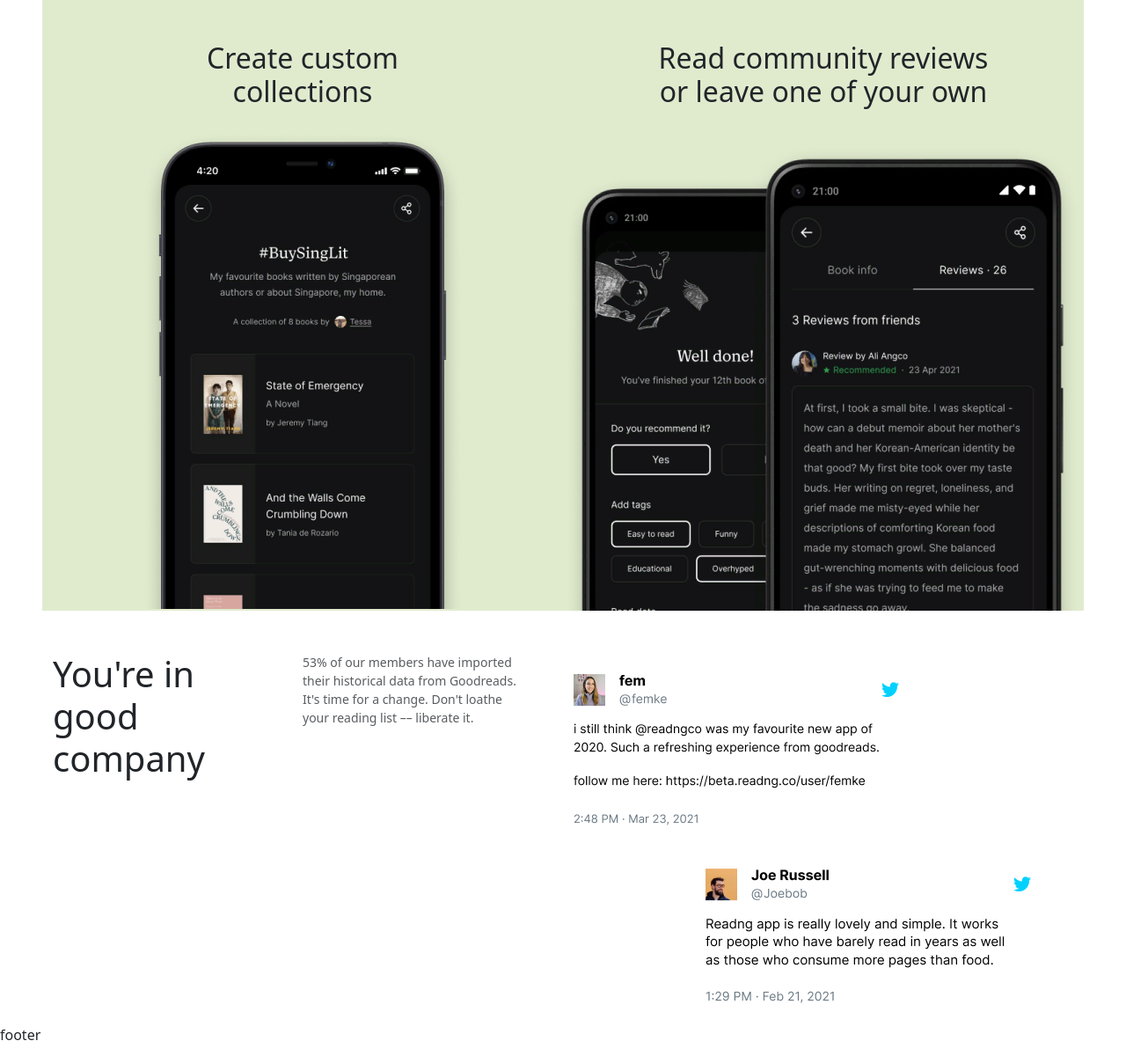
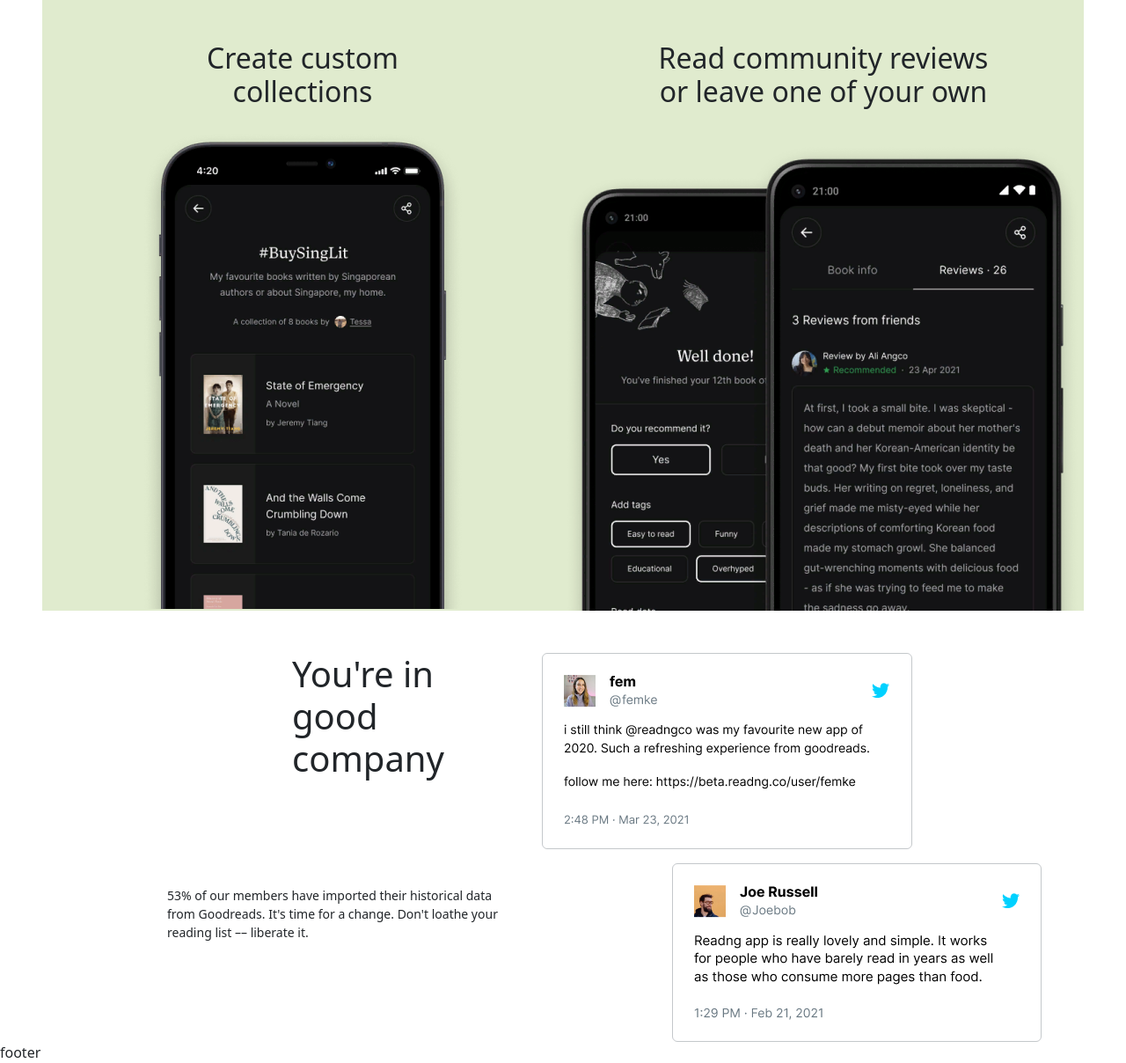
Before and after one commit to RinatM73/ClassProject, a Django app: page / in a window 1280 px wide. Shown: the part 2634-3842 px from the top of the page at 88% size. Before the commit the page ends 3816 px from the top, so only its background shows below. Run offline with Django 5.2, Linux system fonts and the light colour scheme; data comes from the database, SQL or seed files in the repository.

Commit message:
Bootstrap

```diff
--- a/classviewshome/templates/classviewshome/home.html
+++ b/classviewshome/templates/classviewshome/home.html
@@ -65,18 +65,18 @@
         </div>
     </div>
 </section>
-<section class="container_6 d-flex justify-content-center align-items-center pt-5 mx-5">
+<section class="container_6 pt-5 px-5">
     <div class="row col-12">
-        <div class="row col-6 d-flex ">
-            <div class=" col-4 w-50">
+        <div class="row col-6 d-flex justify-content-end">
+            <div class="w-50">
                 <h1>You're in good company</h1>
             </div>
-            <small class="d-flex justify-content-center text-body-secondary w-50">53% of our members have imported their historical data from Goodreads. It's time for a change. Don't loathe your reading list –– liberate it.</small>
+            <small class="w-75">53% of our members have imported their historical data from Goodreads. It's time for a change. Don't loathe your reading list –– liberate it.</small>
         </div>
         <div class="col-6">
             <div class="row">
-                <div><img src="{% static 'home/image/Framefem.png' %}" alt=""></div>
-                <div class="d-flex justify-content-end"><img src="{% static 'home/image/FrameJoe.png' %}" alt=""></div>
+                <div class=""><img class="rounded border border-secondary-subtle" src="{% static 'home/image/Framefem.png' %}" alt=""></div>
+                <div class="d-flex justify-content-end pt-3"><img class="rounded border border-secondary-subtle" src="{% static 'home/image/FrameJoe.png' %}" alt=""></div>
             </div>
         </div>
     </div>
```
Also changed, not shown: classviewshome/static/home/style/cstyle.css (line endings or trailing spaces).
